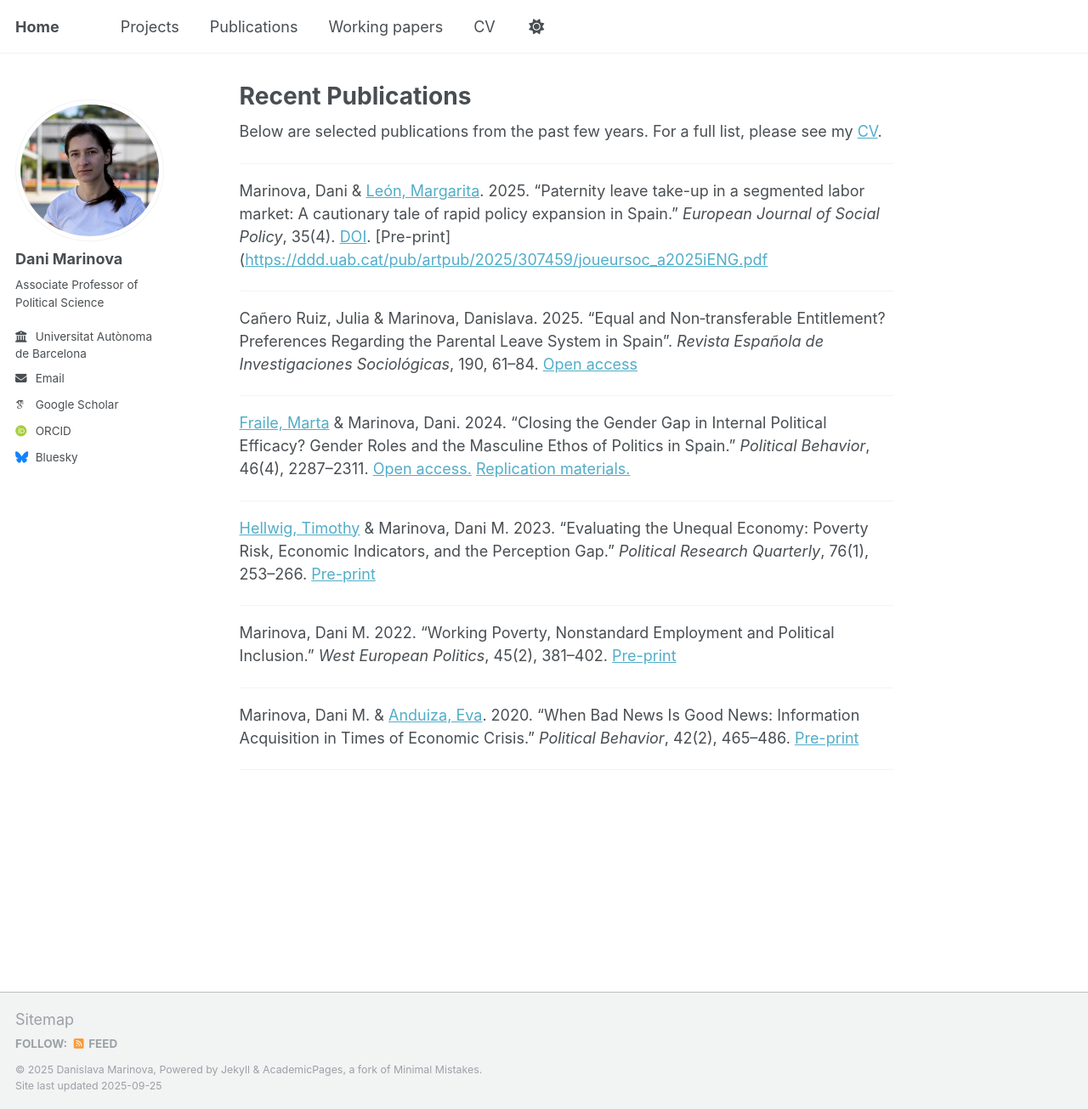
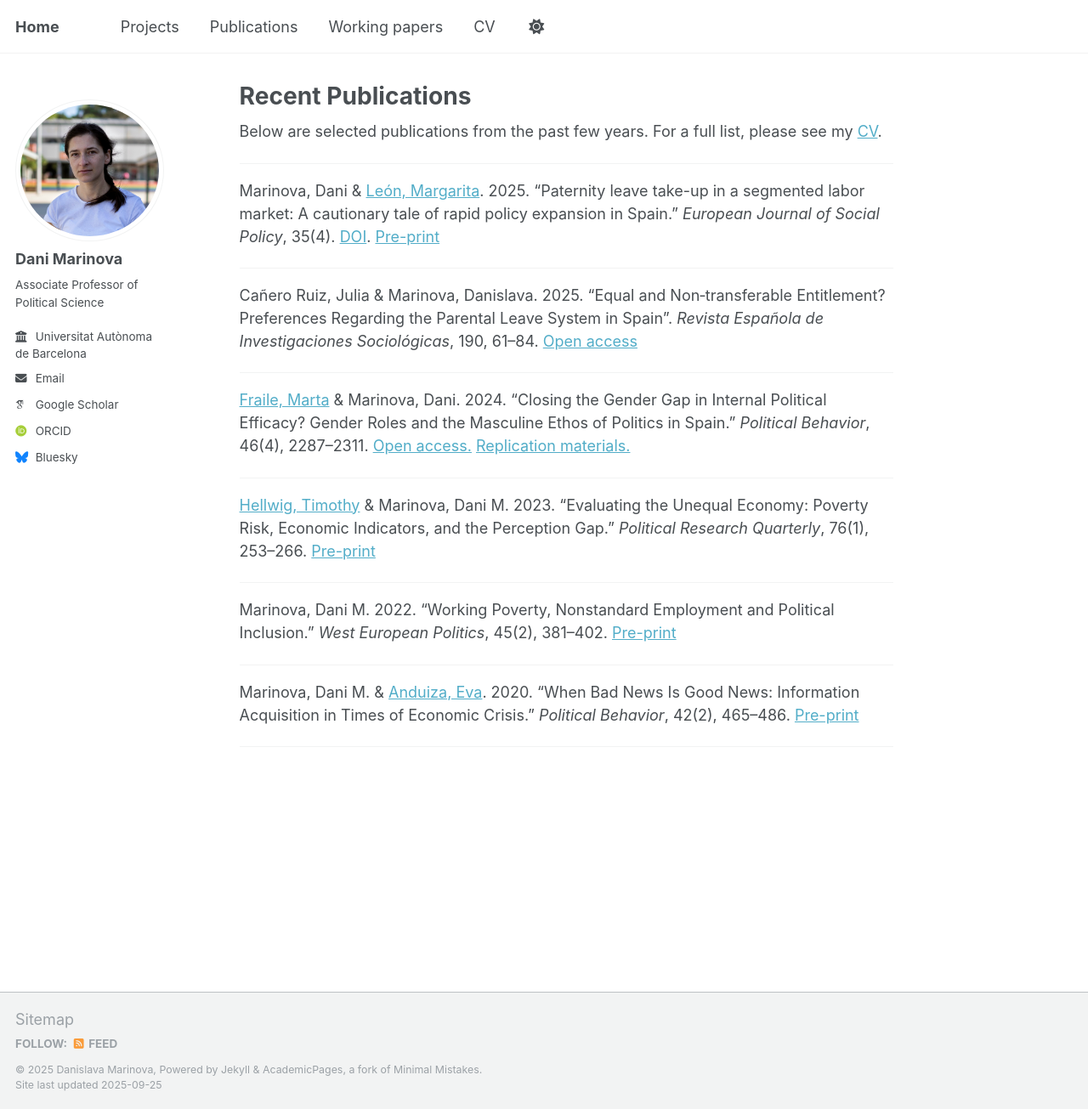
Before and after one commit to danimarinova/web, a Jekyll site: the page built from _pages/publications.md, in a window 1280 px wide and 1305 px high. Shown: the whole window at 85% size. Built offline with Jekyll 4.4.1, drawn with Linux system fonts in a browser that asks for light colours; some web fonts are replaced; a script that is not in the unit is left out; part of the change alters nothing that is shown.

Commit message:
Update publications.md

```diff
--- a/_pages/publications.md
+++ b/_pages/publications.md
@@ -9,7 +9,7 @@ Below are selected publications from the past few years. For a full list, please
 
 ---
 
-Marinova, Dani & [León, Margarita](https://scholar.google.com/citations?user=vK5kGwgAAAAJ&hl=es). 2025. "Paternity leave take-up in a segmented labor market: A cautionary tale of rapid policy expansion in Spain." *European Journal of Social Policy*, 35(4).  [DOI](https://doi.org/10.1177/09589287241313). [Pre-print]([https://ddd.uab.cat/pub/artpub/2025/307459/joueursoc_a2025iENG.pdf](https://doi.org/10.1177/09589287241313428)
+Marinova, Dani & [León, Margarita](https://scholar.google.com/citations?user=vK5kGwgAAAAJ&hl=es). 2025. "Paternity leave take-up in a segmented labor market: A cautionary tale of rapid policy expansion in Spain." *European Journal of Social Policy*, 35(4).  [DOI](https://doi.org/10.1177/09589287241313). [Pre-print]([https://ddd.uab.cat/pub/artpub/2025/307459/joueursoc_a2025iENG.pdf])
 
 ---
 
```
